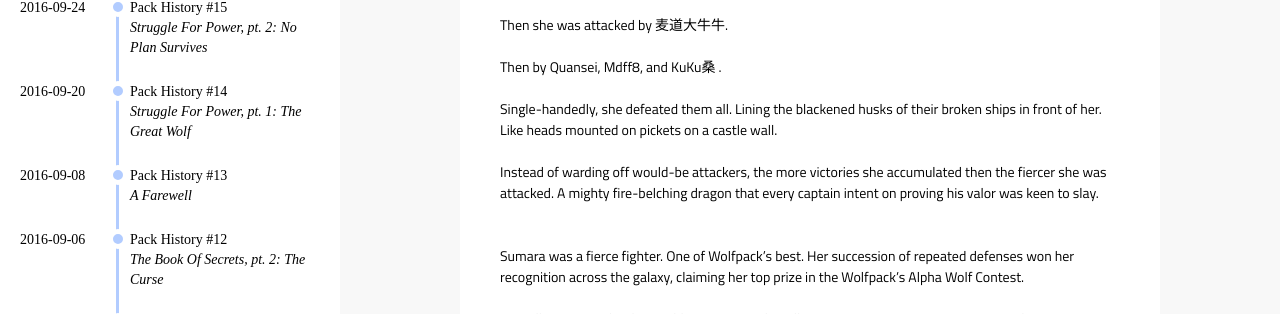
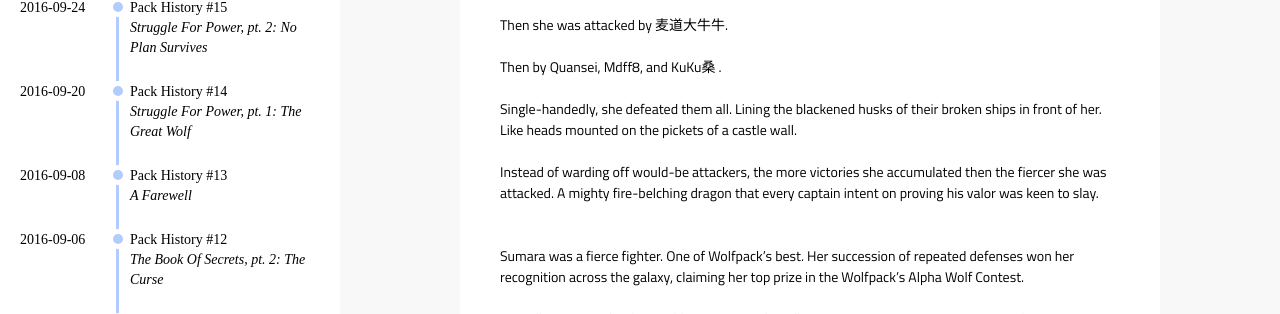
Before and after one commit to WolfpackPSS/wolfpackpss.github.io, a Jekyll site: the page built from _posts/2016-10-04-history-of-the-pack-songs-of-love.md, in a window 1280 px wide and 900 px high, scrolled down 1600 px. Shown: the part 162-476 px from the top of the window. Built offline with Jekyll 4.4.1, drawn with Linux system fonts in a browser that asks for light colours; comment, search, counter and statistics services are not loaded.

Commit message:
pack history 20, changed a couple prepositions
changed two prepositions in the middle

```diff
--- a/_posts/2016-10-04-history-of-the-pack-songs-of-love.md
+++ b/_posts/2016-10-04-history-of-the-pack-songs-of-love.md
@@ -68,7 +68,7 @@ Then she was attacked by &#40614;&#36947;&#22823;&#29275;&#29275;.
 
 Then by Quansei, Mdff8, and KuKu&#26705; .
 
-Single-handedly, she defeated them all. Lining the blackened husks of their broken ships in front of her. Like heads mounted on pickets on a castle wall.
+Single-handedly, she defeated them all. Lining the blackened husks of their broken ships in front of her. Like heads mounted on the pickets of a castle wall.
 
 Instead of warding off would-be attackers, the more victories she accumulated then the fiercer she was attacked. A mighty fire-belching dragon that every captain intent on proving his valor was keen to slay.
 &nbsp;
```
